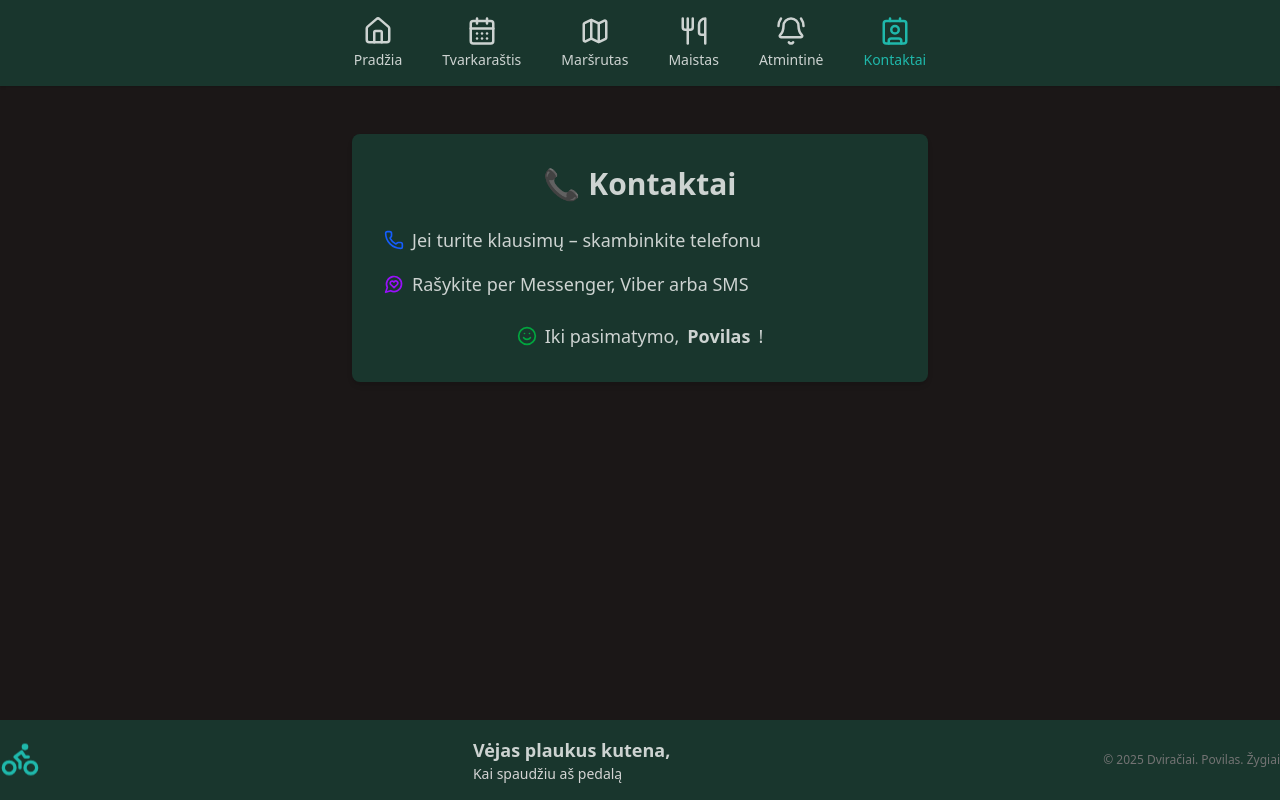
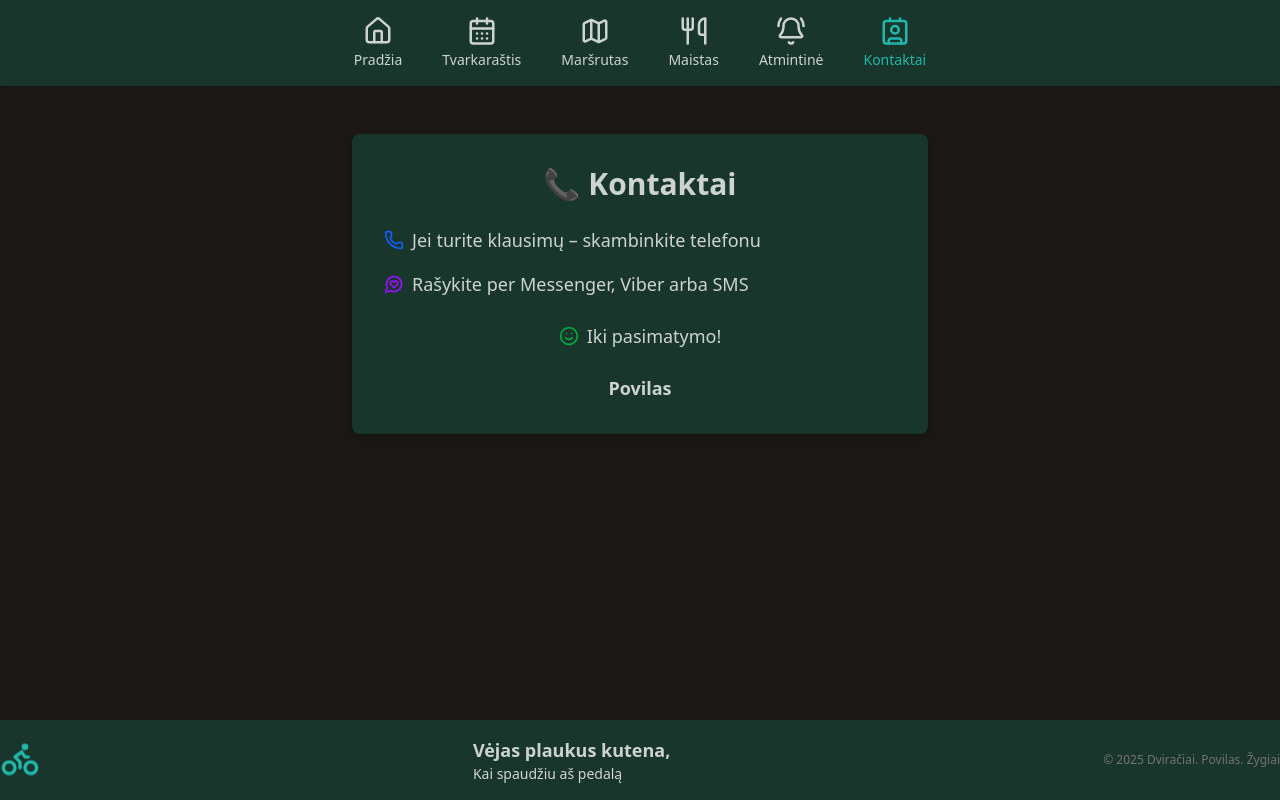
Before and after one commit to mankurtas/dviracionys2025, a React (Vite) app in the folder front/: page /dviracionys2025/contacts in a window 1280 px wide. Built offline with nearby package versions, Linux system fonts and the light colour scheme.

Commit message:
Minor corrections

```diff
--- a/front/src/components/Contacts.jsx
+++ b/front/src/components/Contacts.jsx
@@ -20,7 +20,10 @@ function Contacts() {
 
           <p className="flex items-center gap-2 mt-6 text-center justify-center font-medium">
             <Smile className="text-green-600" size={20} />
-            Iki pasimatymo, <strong>Povilas</strong>!
+            Iki pasimatymo!
+          </p>
+          <p className="flex items-center gap-2 mt-6 text-center justify-center font-medium">
+             <strong>Povilas</strong>
           </p>
         </div>
       </div>
```
